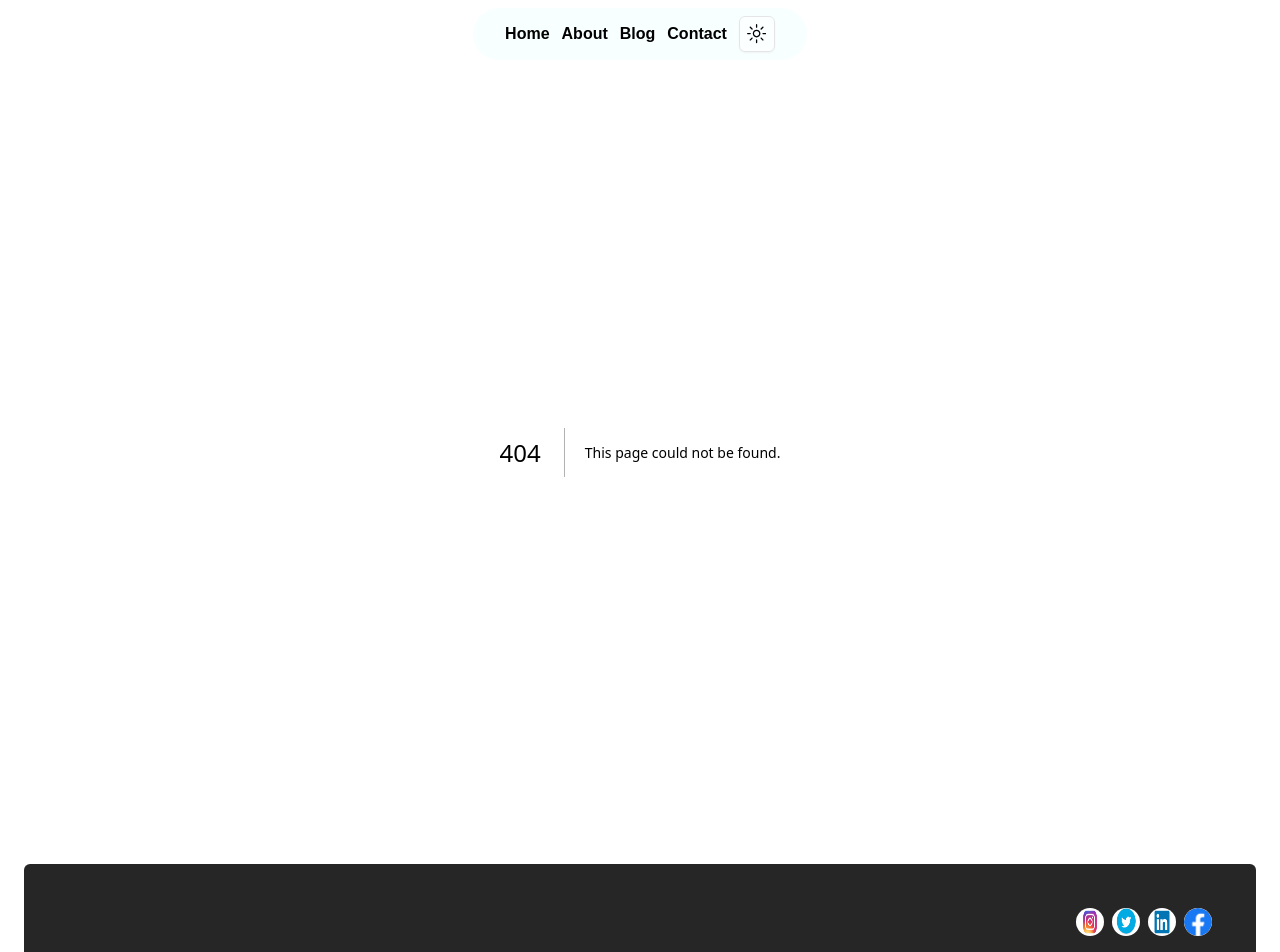
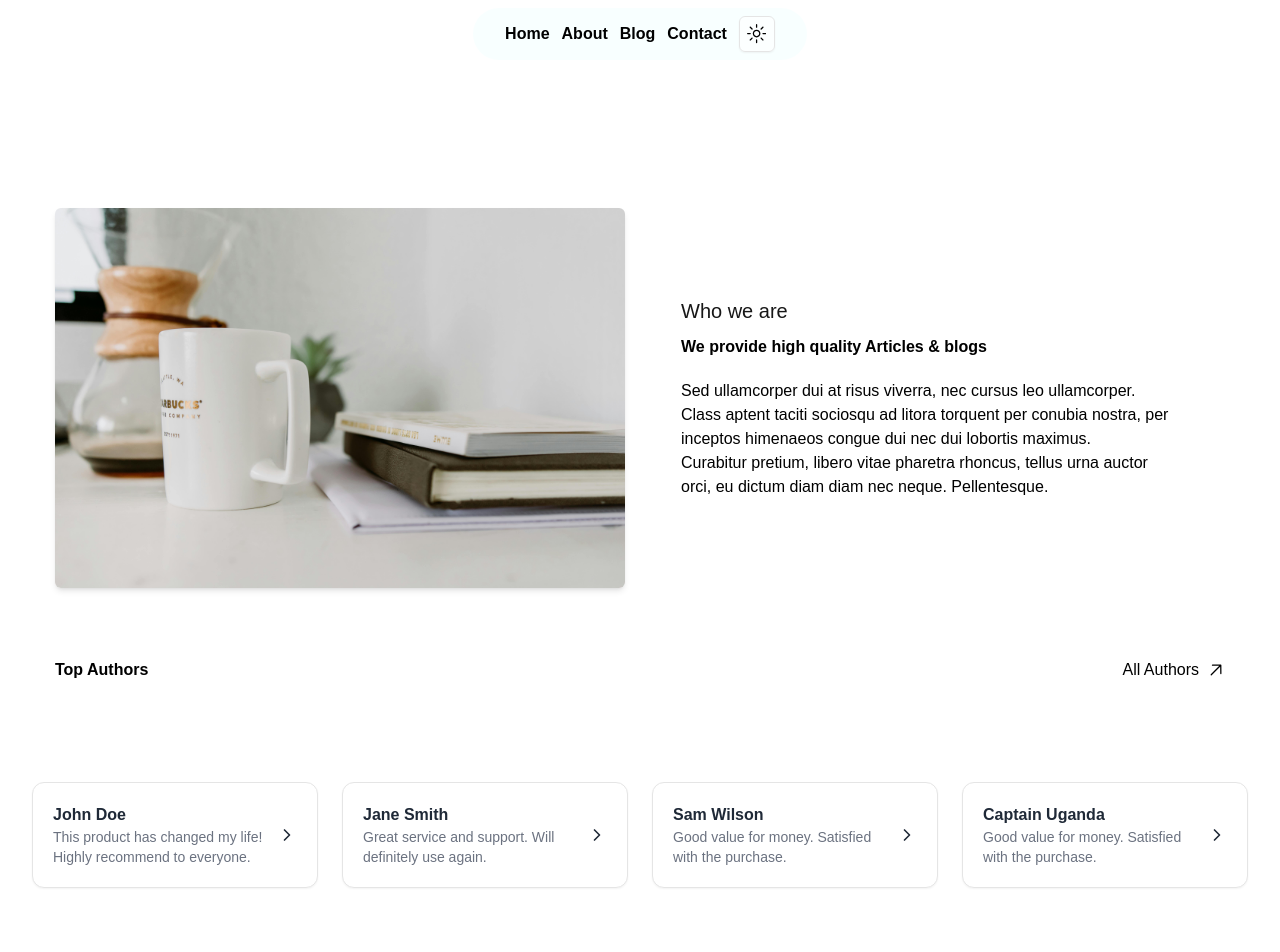
Before and after one commit to KutubUddinAhmed/FullStack-Blog-Application, a Next.js app in the folder frontend/: page /about in a window 1280 px wide. Before the commit this address had no page. Shown: the top 952 px of the page. Built offline with nearby package versions, Linux system fonts and the light colour scheme.

Commit message:
about section done

```diff
--- /dev/null
+++ b/frontend/app/about/page.tsx
@@ -0,0 +1,9 @@
+import About from "@/components/about/about"
+
+function page() {
+  return (
+    <About />
+  )
+}
+
+export default page
--- a/frontend/app/page.tsx
+++ b/frontend/app/page.tsx
@@ -1,5 +1,4 @@
 import Companies from "@/components/companies";
-import Footer from "@/components/footer";
 import Hero from "@/components/Hero/hero";
 import Multi_blog from "@/components/multi_blog";
 
--- /dev/null
+++ b/frontend/components/about/about.tsx
@@ -0,0 +1,14 @@
+import Cards from "./cards";
+import TopAuthors from "./middle";
+import Topsection from "./top-section";
+function About() {
+  return (
+    <section>
+      <Topsection />
+      <TopAuthors />
+      <Cards />
+    </section>
+  );
+}
+
+export default About;
--- /dev/null
+++ b/frontend/components/about/cards.tsx
@@ -0,0 +1,80 @@
+import Link from "next/link";
+
+function Cards() {
+  const testimonials = [
+    {
+      name: "John Doe",
+      testimonial:
+        "This product has changed my life! Highly recommend to everyone.",
+
+    },
+    {
+      name: "Jane Smith",
+      testimonial: "Great service and support. Will definitely use again.",
+
+    },
+    {
+      name: "Sam Wilson",
+      testimonial: "Good value for money. Satisfied with the purchase.",
+
+    },
+    {
+      name: "Captain Uganda",
+      testimonial: "Good value for money. Satisfied with the purchase.",
+
+    },
+  ];
+
+  return (
+    <div className="max-w-[85rem] px-4 py-10 sm:px-6 lg:px-8 lg:py-14 mx-auto">
+      <div className="grid sm:grid-cols-2 md:grid-cols-3 xl:grid-cols-4 gap-3 sm:gap-6">
+        {testimonials.map(
+          (
+            card: {
+              name: string;
+              testimonial: string;
+            },
+            i: number
+          ) => (
+            <Link
+                    href={"/about"}
+                    key={i}
+              className="group flex flex-col bg-white border shadow-sm rounded-xl hover:shadow-md focus:outline-none focus:shadow-md transition dark:bg-neutral-900 dark:border-neutral-800"
+            >
+              <div className="p-4 md:p-5">
+                <div className="flex justify-between items-center gap-x-3">
+                  <div className="grow">
+                    <h3 className="group-hover:text-blue-600 font-semibold text-gray-800 dark:group-hover:text-neutral-400 dark:text-neutral-200">
+                      {card.name}
+                    </h3>
+                    <p className="text-sm text-gray-500 dark:text-neutral-500">
+                     {card.testimonial}
+                    </p>
+                  </div>
+                  <div>
+                    <svg
+                      className="shrink-0 size-5 text-gray-800 dark:text-neutral-200"
+                      xmlns="http://www.w3.org/2000/svg"
+                      width="24"
+                      height="24"
+                      viewBox="0 0 24 24"
+                      fill="none"
+                      stroke="currentColor"
+                      stroke-width="2"
+                      stroke-linecap="round"
+                      stroke-linejoin="round"
+                    >
+                      <path d="m9 18 6-6-6-6" />
+                    </svg>
+                  </div>
+                </div>
+              </div>
+            </Link>
+          )
+        )}
+      </div>
+    </div>
+  );
+}
+
+export default Cards;
--- /dev/null
+++ b/frontend/components/about/middle.tsx
@@ -0,0 +1,52 @@
+const TopAuthors = () => {
+  const authors = [
+    {
+      id: 1,
+      name: "John Doe",
+      slug: "john-doe",
+      imageUrl: "/path/to/john-doe.jpg",
+      bio: "A well-respected author in the tech industry with a focus on front-end development."
+    },
+    {
+      id: 2,
+      name: "Jane Smith",
+      slug: "jane-smith",
+      imageUrl: "/path/to/jane-smith.jpg",
+      bio: "Writes compelling articles on UX/UI design and user-centric approaches."
+    },
+    {
+      id: 3,
+      name: "Mike Johnson",
+      slug: "mike-johnson",
+      imageUrl: "/path/to/mike-johnson.jpg",
+      bio: "Specialist in backend development and cloud computing, sharing insights through blogs."
+    }
+  ];
+
+  return (
+    <section className="pb-[20px]">
+      <div className="mx-auto max-w-[1170px] px-4 sm:px-8 xl:px-0">
+        <div className="mb-6 flex flex-wrap items-center justify-between gap-8">
+          <h2 className="text-heading-5 font-semibold text-dark">Top Authors</h2>
+          <a className="group leading-none text-dark" href="/author">
+            <span className="flex items-center gap-2 bg-gradient-to-r from-dark to-dark bg-[length:0px_1px] bg-left-bottom bg-no-repeat transition-[background-size] duration-500 hover:bg-[length:100%_3px] group-hover:bg-[length:100%_1px]">
+              All Authors
+              <svg className="fill-current transition-all group-hover:rotate-45" width="18" height="18" viewBox="0 0 18 18" fill="none">
+                <g clipPath="url(#clip0)">
+                  <path d="M13.7734 3.59902L5.48035 3.53935C5.12237 3.53935 4.84395 3.81778 4.84395 4.17575C4.84395 4.53372 5.12237 4.81215 5.48035 4.81215L12.2222 4.87181L3.77003 13.3239C3.53138 13.5626 3.53138 13.9603 3.77003 14.199C4.00868 14.4376 4.42632 14.4575 4.66496 14.2189L13.1569 5.72696L13.2165 12.5483C13.2165 12.9063 13.495 13.1847 13.8529 13.1847C14.012 13.1847 14.1711 13.1052 14.2905 12.9859C14.4098 12.8665 14.4893 12.7074 14.4694 12.5284L14.4098 4.23541C14.4098 3.87744 14.1314 3.59902 13.7734 3.59902Z" fill=""></path>
+                </g>
+                <defs>
+                  <clipPath id="clip0">
+                    <rect width="18" height="18" fill="white"></rect>
+                  </clipPath>
+                </defs>
+              </svg>
+            </span>
+          </a>
+        </div>
+      </div>
+    </section>
+  );
+};
+
+export default TopAuthors;
--- /dev/null
+++ b/frontend/components/about/top-section.tsx
@@ -0,0 +1,45 @@
+import Image from "next/image"
+function Topsection() {
+  return (
+    <section className="overflow-hidden pb-[70px] pt-[156px]">
+      <div className="mx-auto max-w-[1170px] px-4 sm:px-8 xl:px-0">
+        <div className="flex flex-col items-center gap-[30px] lg:flex-row xl:gap-14">
+          {/* Image Section */}
+          <div className="w-full lg:max-w-[570px]">
+            <Image
+              alt="about"
+              loading="lazy"
+              width={570}
+              height={400}
+              decoding="async"
+              src="/hero/h3.jpg"
+              className="w-full rounded-md shadow-md"
+            />
+          </div>
+
+          {/* Text Section */}
+          <div className="w-full lg:max-w-[490px]">
+            <span className="mb-2.5 inline-flex text-xl font-medium text-primary">
+              Who we are
+            </span>
+            <h1 className="mb-5 text-heading-6 font-bold text-dark sm:text-heading-4 lg:text-heading-3">
+              We provide high quality Articles & blogs
+            </h1>
+            <p>
+              Sed ullamcorper dui at risus viverra, nec cursus leo ullamcorper.
+              Class aptent taciti sociosqu ad litora torquent per conubia
+              nostra, per inceptos himenaeos congue dui nec dui lobortis
+              maximus.
+            </p>
+            <p className="mt-4.5">
+              Curabitur pretium, libero vitae pharetra rhoncus, tellus urna
+              auctor orci, eu dictum diam diam nec neque. Pellentesque.
+            </p>
+          </div>
+        </div>
+      </div>
+    </section>
+  )
+}
+
+export default Topsection
```
